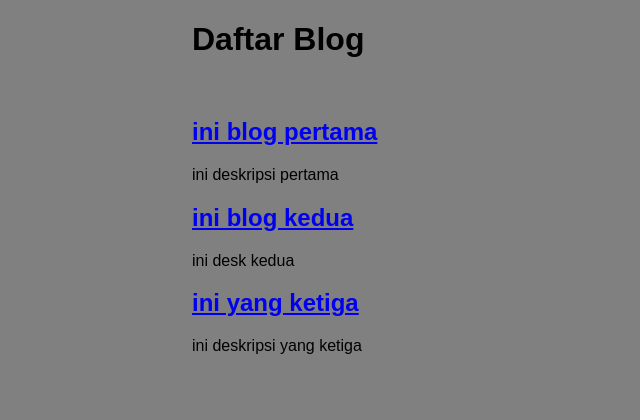
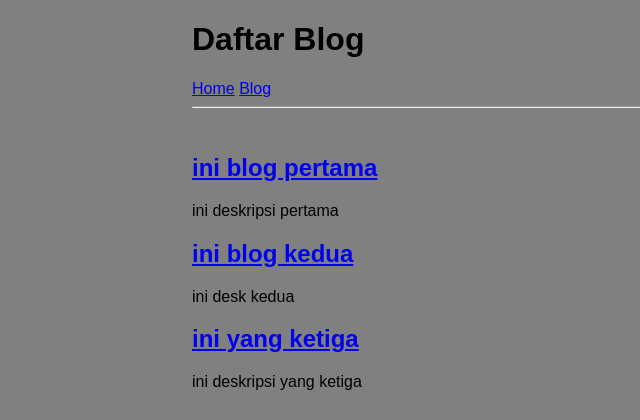
Before and after one commit to Yudhi151811513042/mulai_belajar_django, a Django app: page /blogs/ in a window 1280 px wide. Shown: the top 420 px of the page, without its empty margins (0-640 px from the left). Run offline with Django 3.2, Linux system fonts and the light colour scheme; data comes from the database, SQL or seed files in the repository.

Commit message:
url dan namespace

```diff
--- a/blog_site/blog_site/settings.py
+++ b/blog_site/blog_site/settings.py
@@ -24,9 +24,9 @@ BASE_DIR = Path(__file__).resolve(strict=True).parent.parent
 SECRET_KEY = '-_kfcl=+h)jci=4cc^d)b8w-p@q7jn_9yn(s%bqwxo$_g-(kux'
 
 # SECURITY WARNING: don't run with debug turned on in production!
-DEBUG = False
+DEBUG = True
 
-ALLOWED_HOSTS = ['*']
+ALLOWED_HOSTS = []
 
 
 # Application definition
--- a/blog_site/blogs/templates/blogs/index.html
+++ b/blog_site/blogs/templates/blogs/index.html
@@ -6,7 +6,7 @@
 
 {% block content %}
   {% for blog in blogs %}
-  <a href="/blogs/{{blog.id}}">
+  <a href="{% url 'blogs:single' id=blog.id %}">
     <h2> {{blog.title}} </h2>
     </a>
     <p> {{blog.desc}} </p>
--- a/blog_site/blogs/urls.py
+++ b/blog_site/blogs/urls.py
@@ -2,9 +2,10 @@ from django.conf.urls import handler404, handler500
 from django.urls import path
 from . import views
 
+app_name = 'blogs'
 urlpatterns = [
-    path('', views.index),
-    path('<int:id>', views.single),
+    path('', views.index, name='index'),
+    path('<int:id>', views.single, name='single'),
 ]
 
 hander404 = 'views.handler404'
--- a/blog_site/templates/base.html
+++ b/blog_site/templates/base.html
@@ -9,6 +9,12 @@
   </head>
   <body>
     <h1> {% block title %}{% endblock %}</h1>
+    <nav>
+      <a href="/">Home</a>
+      <a href="{% url 'blogs:index' %}">Blog</a>
+    </nav>
+
+    <hr>
     <br>
 
     {% block content %}{% endblock %}
```
Also changed, not shown: Screenshot from 2020-08-31 10-23-32.png (added), Screenshot from 2020-08-31 10-24-10.png (added).
